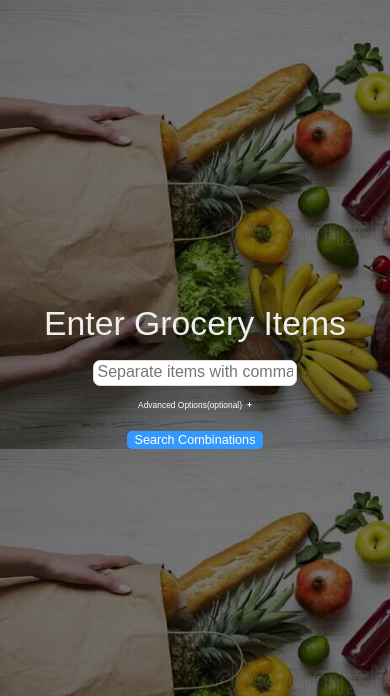
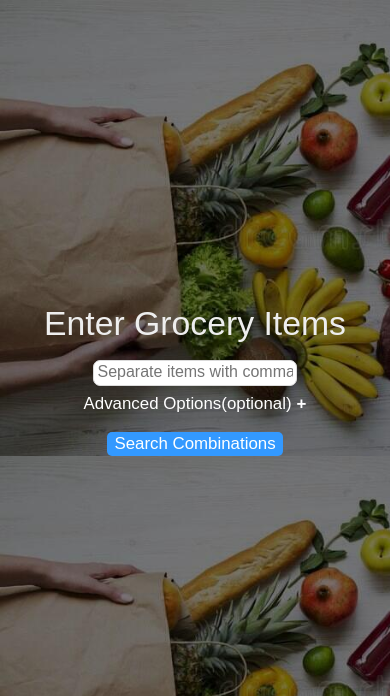
Before and after one commit to varunk19/grocery-user, a Django app: page / in a window 390 px wide. Shown: the top 696 px of the page. Run offline with Django 3.2, Linux system fonts and the light colour scheme.

Commit message:
UI changes

```diff
--- a/static/css/index.css
+++ b/static/css/index.css
@@ -109,13 +109,13 @@ a:hover {
         font-size: 4vh;
     }
     .collapsible {
-        font-size: 1vh;
+        font-size: 2vh;
     }
     .in {
         margin-bottom: 1vh;
         padding-bottom: 1%;
     }
     .btn {
-        font-size: 1.5vh;
+        font-size: 2vh;
     }
 }
--- a/static/css/results.css
+++ b/static/css/results.css
@@ -59,6 +59,6 @@ h5 a {
         font-size: 1.5vh;
     }
     .main {
-        height: 79vh;
+        height: 70vh;
     }
 }
```
